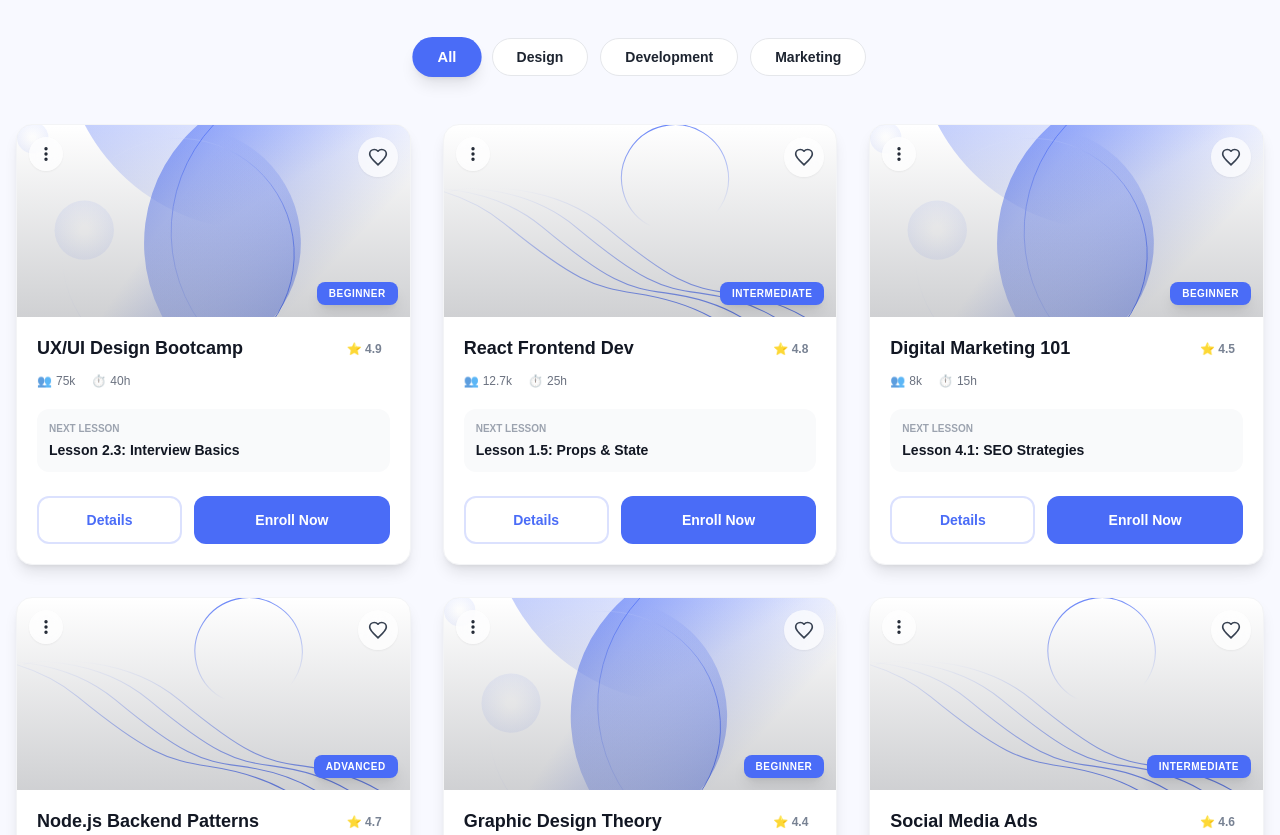
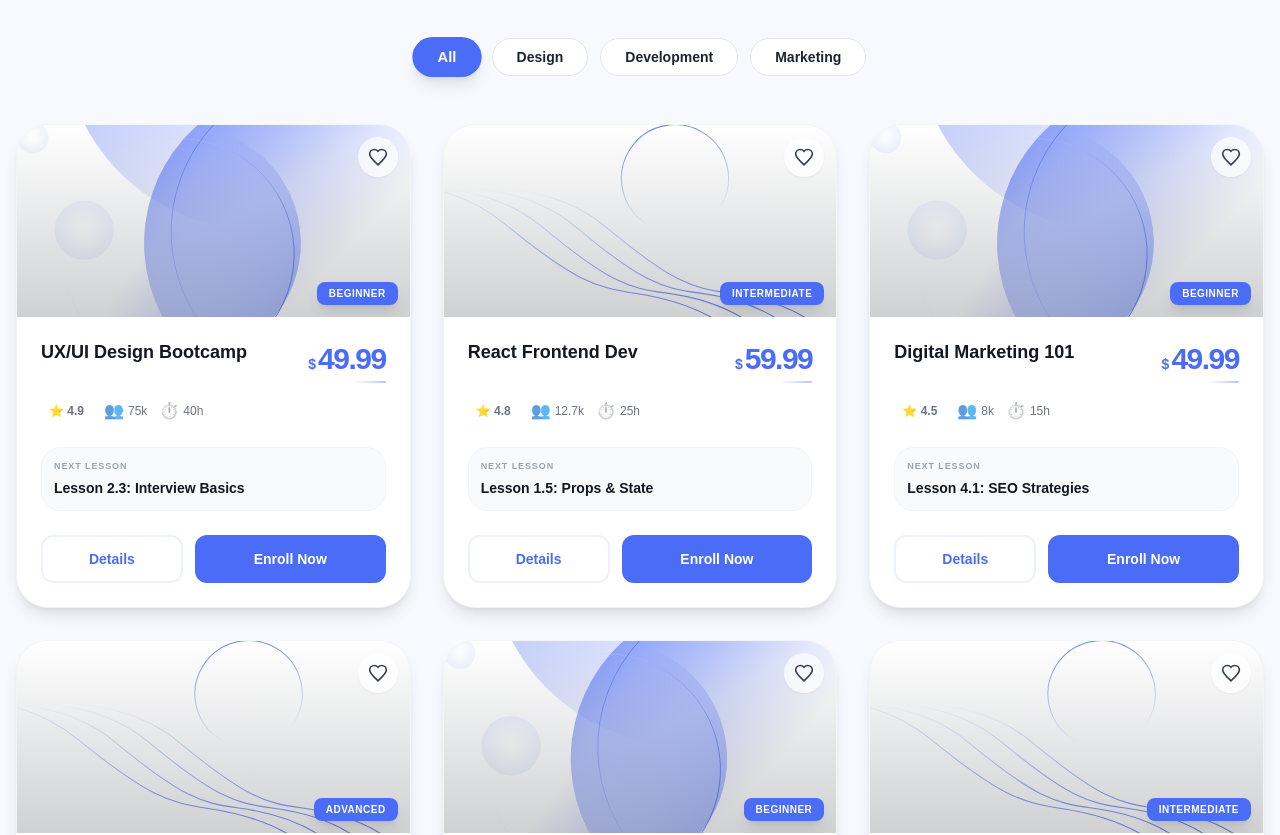
Before and after one commit to mariumrashad/Lurnix-platform, a React (Create React App) app: page / in a window 1280 px wide. Shown: the part 1900-2735 px from the top of the page. Built offline with nearby package versions, Linux system fonts and the light colour scheme; data requests are answered from the project's data file.

Commit message:
feat(coursecard): add price formatting

```diff
--- a/src/components/CourseCard/index.js
+++ b/src/components/CourseCard/index.js
@@ -1,16 +1,19 @@
-import React, { useState } from "react";
+import React from "react";
 import { Link } from "react-router-dom";
+import { useWishlist } from "../../App";
 
-const CourseCard = ({ course }) => {
-  const [isWishlisted, setIsWishlisted] = useState(false);
+const CourseCard = ({ course, isWishlistPage = false }) => {
+  const { toggleWishlist, isInWishlist } = useWishlist();
+  const isWishlisted = isInWishlist(course.id);
+  const isLoggedIn = false;
 
-  const toggleWishlist = (e) => {
+  const handleToggle = (e) => {
     e.preventDefault();
-    setIsWishlisted(!isWishlisted);
+    toggleWishlist(course);
   };
 
   return (
-    <div className="bg-white dark:bg-dark shadow-lg rounded-2xl overflow-hidden border border-gray-100 dark:border-gray-800 transition-all hover:scale-[1.02] group">
+    <div className="bg-white dark:bg-[#0c111d] shadow-lg rounded-[2rem] overflow-hidden border border-gray-100 dark:border-gray-800 transition-all hover:scale-[1.02] group">
 
       <div className="relative h-48 overflow-hidden">
         <img
@@ -18,19 +21,10 @@ const CourseCard = ({ course }) => {
           alt={course.title}
           className="w-full h-full object-cover transition-transform duration-500 group-hover:scale-110"
         />
-
         <div className="absolute inset-0 bg-gradient-to-t from-black/20 to-transparent"></div>
 
-        <button className="absolute top-3 left-3 bg-white/70 dark:bg-dark/60 p-2 rounded-full backdrop-blur-md transition-all hover:bg-white dark:hover:bg-dark text-dark dark:text-white shadow-sm">
-          <svg width="18" height="18" viewBox="0 0 24 24" fill="none" stroke="currentColor" strokeWidth="2.5" strokeLinecap="round" strokeLinejoin="round">
-            <circle cx="12" cy="12" r="1"></circle>
-            <circle cx="12" cy="5" r="1"></circle>
-            <circle cx="12" cy="19" r="1"></circle>
-          </svg>
-        </button>
-
         <button
-          onClick={toggleWishlist}
+          onClick={handleToggle}
           className="absolute top-3 right-3 bg-white/70 dark:bg-dark/60 p-2.5 rounded-full backdrop-blur-md transition-all hover:bg-white dark:hover:bg-dark shadow-sm group/heart"
         >
           <svg
@@ -40,58 +34,73 @@ const CourseCard = ({ course }) => {
             fill={isWishlisted ? "#ff4b4b" : "none"}
             stroke={isWishlisted ? "#ff4b4b" : "currentColor"}
             strokeWidth="2"
-            strokeLinecap="round"
-            strokeLinejoin="round"
-            className={`transition-all duration-300 ${isWishlisted ? "scale-110" : "text-gray-700 dark:text-gray-200 group-hover/heart:text-red-500"
-              }`}
+            className={`transition-all duration-300 ${isWishlisted ? "scale-110" : "text-gray-700 dark:text-gray-200 group-hover/heart:text-red-500"}`}
           >
             <path d="M12 21.35l-1.45-1.32C5.4 15.36 2 12.28 2 8.5 2 5.42 4.42 3 7.5 3c1.74 0 3.41.81 4.5 2.09C13.09 3.81 14.76 3 16.5 3 19.58 3 22 5.42 22 8.5c0 3.78-3.4 6.86-8.55 11.54L12 21.35z" />
           </svg>
         </button>
 
-        <div className="absolute bottom-3 right-3 bg-primary px-3 py-1 rounded-lg text-[10px] font-bold text-white uppercase tracking-wider shadow-lg">
+        <div className="absolute bottom-3 right-3 bg-primary px-3 py-1 rounded-lg text-[10px] font-black text-white uppercase tracking-wider shadow-lg">
           {course.level}
         </div>
       </div>
 
-      <div className="p-5">
-        <div className="flex justify-between items-start mb-3">
-          <h3 className="font-bold text-lg text-black dark:text-white leading-tight line-clamp-2">
+      <div className="p-6">
+        <div className="flex justify-between items-start gap-4 mb-4">
+          <h3 className="font-bold text-lg text-black dark:text-white leading-tight line-clamp-2 flex-1">
             {course.title}
           </h3>
-          <div className="flex items-center bg-yellow-100 dark:bg-yellow-900/30 px-2 py-1 rounded-md shrink-0">
-            <span className="text-yellow-600 dark:text-yellow-500 text-xs font-bold">
-              ⭐ {course.rating}
-            </span>
+
+          <div className="flex flex-col items-end shrink-0 group/price">
+            <div className="flex items-baseline gap-0.5 text-primary">
+              <span className="text-sm font-bold">$</span>
+              <span className="text-3xl font-black tracking-tighter">
+                {course.price.replace('$', '')}
+              </span>
+            </div>
+            <div className="h-[2px] w-8 bg-gradient-to-l from-primary to-transparent mt-1 rounded-full transition-all group-hover:w-full opacity-40"></div>
           </div>
         </div>
 
-        <div className="flex items-center gap-4 text-gray-500 dark:text-gray-400 text-xs mb-5">
-          <div className="flex items-center gap-1">
-            <span className="opacity-70">👥</span> {course.students}
+        <div className="flex flex-wrap items-center gap-3 text-gray-500 dark:text-gray-400 text-xs mb-6">
+          <div className="flex items-center bg-yellow-100 dark:bg-yellow-900/30 px-2 py-1 rounded-md">
+            <span className="text-yellow-600 dark:text-yellow-500 font-bold">⭐ {course.rating}</span>
           </div>
-          <div className="flex items-center gap-1">
-            <span className="opacity-70">⏱️</span> {course.duration}
+          <div className="flex items-center gap-1 font-medium">
+            <span className="opacity-70 text-base">👥</span> {course.students}
+          </div>
+          <div className="flex items-center gap-1 font-medium">
+            <span className="opacity-70 text-base">⏱️</span> {course.duration}
           </div>
         </div>
 
-        <div className="bg-gray-50 dark:bg-gray-800/50 p-3 rounded-xl mb-6">
-          <p className="text-[10px] text-gray-400 uppercase font-bold mb-1">Next Lesson</p>
-          <p className="text-sm font-semibold text-black dark:text-white truncate">
+        <div className="bg-gray-50 dark:bg-gray-800/50 p-3 rounded-[1.2rem] mb-6 border border-gray-100 dark:border-gray-800/50">
+          <p className="text-[9px] text-gray-400 uppercase font-black mb-1 tracking-widest">Next Lesson</p>
+          <p className="text-sm font-bold text-black dark:text-white truncate">
             {course.nextLesson}
           </p>
         </div>
 
-        <div className="flex gap-3">
+        <div className="flex gap-3 mt-auto">
           <Link
             to={`/course/${course.id}`}
-            className="flex-1 py-3 px-4 border-2 border-primary/20 text-primary rounded-xl font-bold text-sm text-center transition-all hover:border-primary hover:bg-primary/5"
+            className="flex-1 py-3 px-4 border-2 border-primary/10 text-primary rounded-xl font-bold text-sm text-center transition-all hover:bg-primary/5 hover:border-primary"
           >
             Details
           </Link>
-          <button className="flex-[1.5] py-3 px-4 bg-primary text-white rounded-xl font-bold text-sm transition-all hover:bg-primary/90 hover:shadow-lg hover:shadow-primary/40">
-            Enroll Now
-          </button>
+
+          {isWishlistPage && !isLoggedIn ? (
+            <Link
+              to="/login"
+              className="flex-[1.5] py-3 px-4 bg-red-500 text-white rounded-xl font-bold text-sm text-center transition-all hover:bg-red-600 shadow-lg shadow-red-500/20"
+            >
+              Login to Buy
+            </Link>
+          ) : (
+            <button className="flex-[1.5] py-3 px-4 bg-primary text-white rounded-xl font-bold text-sm transition-all hover:bg-primary/90 hover:shadow-lg hover:shadow-primary/40">
+              Enroll Now
+            </button>
+          )}
         </div>
       </div>
     </div>
```
